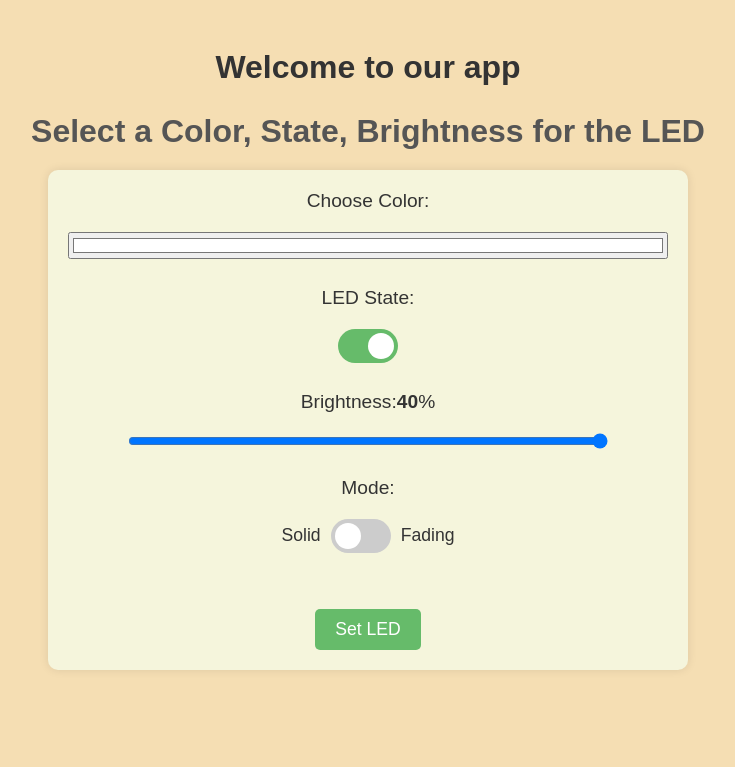
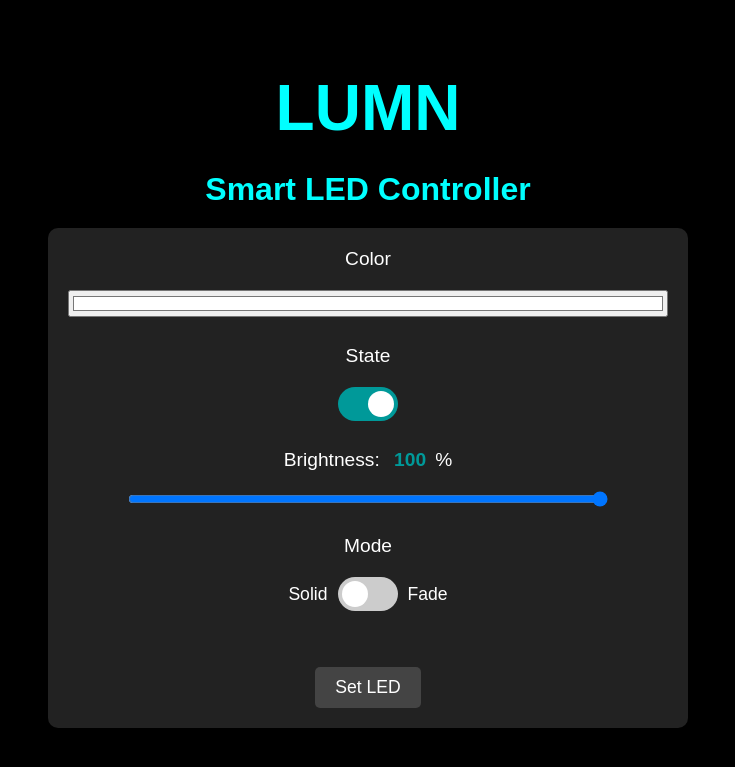
Before and after one commit to maxdokukin/LUMN, a Flask app: page / in a window 1280 px wide. Shown: the top 767 px of the page, without its empty margins (272-1007 px from the left). Run offline with Flask 3, Linux system fonts and the light colour scheme.

Commit message:
updated styling

```diff
--- a/requirements.txt
+++ b/requirements.txt
@@ -6,5 +6,6 @@ itsdangerous==2.2.0
 Jinja2==3.1.4
 MarkupSafe==3.0.2
 pyScss==1.4.0
+qrcode==8.0
 six==1.16.0
 Werkzeug==3.1.3
--- a/static/styles.css
+++ b/static/styles.css
@@ -1,20 +1,27 @@
+/* General Styling */
 body {
-  background-color: wheat; /* Keep the original background */
+  background-color: black; /* Dark background */
   font-family: Arial, sans-serif;
-  color: #333;
+  color: #fff; /* Light text for contrast */
   text-align: center;
   padding: 20px;
 }
 
+h1 {
+  font-size: 4em;
+  color: #00ffff;
+  margin-bottom: 20px;
+}
+
 h2 {
   font-size: 2em;
-  color: #555;
+  color: #00ffff;
   margin-bottom: 20px;
 }
 
 h3 {
   font-size: 1.2em;
-  color: #444;
+  color: #444; /* Subtle color */
   margin-top: 20px;
 }
 
@@ -26,11 +33,12 @@ h3 {
   display: inline-block;
 }
 
+/* Form Styling */
 form {
-  background-color: #f5f5dc;
+  background-color: #222;
   border-radius: 10px;
   padding: 20px;
-  box-shadow: 0 0 10px rgba(0, 0, 0, 0.1);
+  box-shadow: 0 0 15px rgba(0, 0, 0, 0.2);
   width: 80%;
   margin: 0 auto;
   max-width: 600px;
@@ -48,7 +56,7 @@ input[type="color"], input[type="range"], .switch {
 }
 
 input[type="submit"] {
-  background-color: #66bb6a;
+  background-color: #444;
   color: white;
   padding: 10px 20px;
   border: none;
@@ -59,9 +67,10 @@ input[type="submit"] {
 }
 
 input[type="submit"]:hover {
-  background-color: #4caf50;
+  background-color: #099;
 }
 
+/* Toggle Switch */
 .switch {
   position: relative;
   display: inline-block;
@@ -100,7 +109,7 @@ input[type="submit"]:hover {
 }
 
 input:checked + .slider {
-  background-color: #66bb6a; /* Green for ON */
+  background-color: #099; /* Green for ON */
 }
 
 input:checked + .slider:before {
@@ -118,11 +127,14 @@ input:checked + .slider:before {
   margin: 0 10px;
 }
 
+/* Brightness Slider */
 #brightnessSlider {
   width: 80%;
 }
 
 #brightnessValue {
   font-weight: bold;
-  color: #333;
+  color: #099;
+  display: inline-block;
+  min-width: 50px;
 }
--- a/templates/base.html
+++ b/templates/base.html
@@ -9,7 +9,7 @@
 </head>
 
 <body>
-    <h1>Welcome to our app</h1>
+    <h1>LUMN</h1>
     {% block body %}{% endblock %}
 </body>
 
--- a/templates/index.html
+++ b/templates/index.html
@@ -5,17 +5,17 @@
 {% endblock %}
 
 {% block body %}
-<div class="content">
-    <h2>Select a Color, State, Brightness for the LED</h2>
+<div class='content'>
+    <h2>Smart LED Controller</h2>
 
     <form method="POST" id="ledForm">
         <!-- Color Picker -->
-        <label for="colorPicker">Choose Color:</label>
+        <label for="colorPicker">Color</label>
         <input type="color" name="color" id="colorPicker" value="#ff0000">
         <br><br>
 
         <!-- ON/OFF Switch -->
-        <label for="stateSwitch">LED State:</label>
+        <label for="stateSwitch">State</label>
         <label class="switch">
             <input type="checkbox" name="state" id="stateSwitch" {% if state==1 %}checked{% endif %}>
             <span class="slider"></span>
@@ -24,13 +24,13 @@
         <br><br>
 
         <!-- Brightness Slider -->
-        <label for="brightnessSlider">Brightness:<span id="brightnessValue">40</span>%</label>
+        <label for="brightnessSlider">Brightness: <span id="brightnessValue">100</span>%</label>
         <input type="range" id="brightnessSlider" name="brightness" min="0" max="255" value="120"
             oninput="updateBrightnessValue(this.value)">
         <br><br>
 
         <!-- Mode Selection Switch with Labels for Solid and Fading -->
-        <label for="modeSwitch">Mode:</label>
+        <label for="modeSwitch">Mode</label>
 
         <span class="mode-labels">
             <span id="solidLabel">Solid</span>
@@ -38,7 +38,7 @@
                 <input type="checkbox" name="mode" id="modeSwitch" {% if mode==1 %}checked{% endif %}>
                 <span class="slider"></span>
             </label>
-            <span id="fadingLabel">Fading</span>
+            <span id="fadingLabel">Fade</span>
         </span>
         <br><br>
 
```
